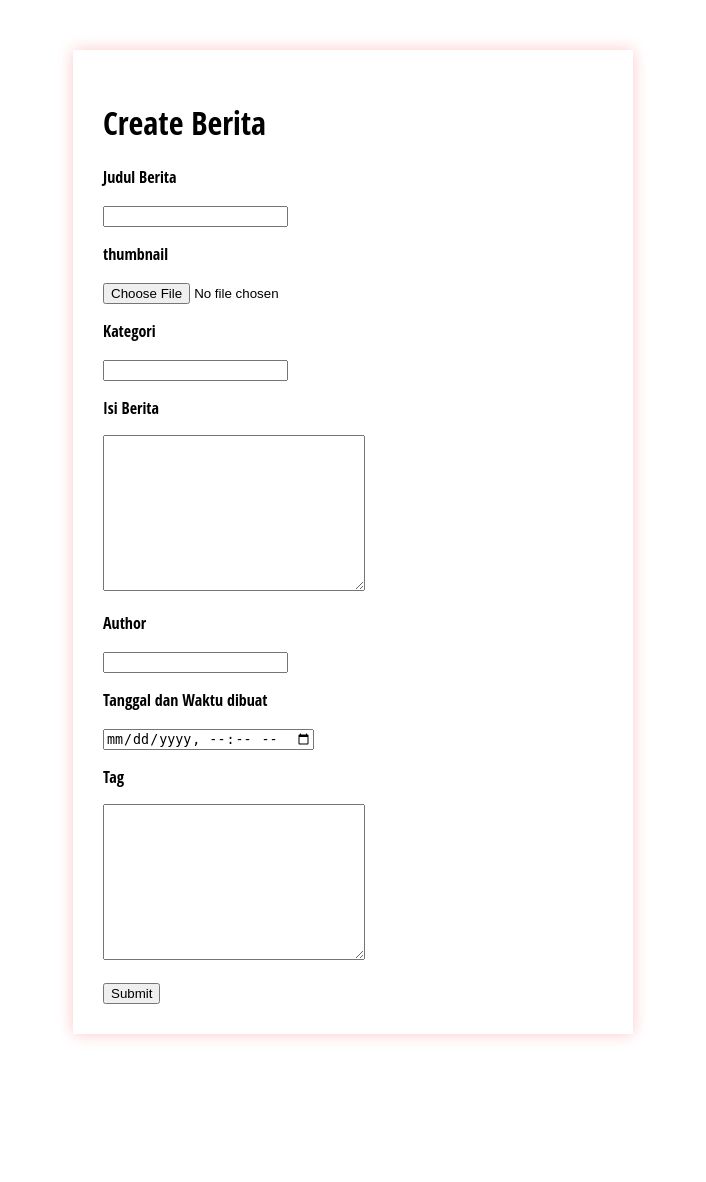
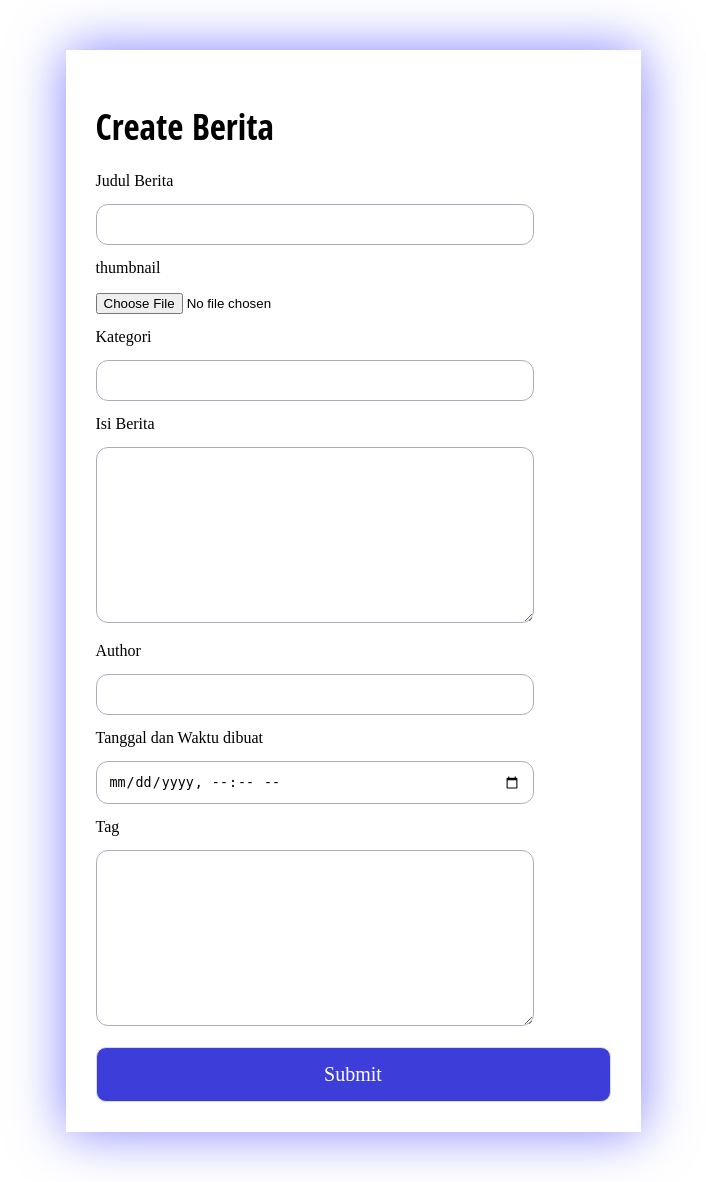
Before and after one commit to iniryan/HealthHeroes, a PHP site: page /page/formBerita.html in a window 1280 px wide. Shown: the whole page, without its empty margins (287-993 px from the left). Before the commit the page ends 1040 px from the top, so only its background shows below. Run offline with PHP 8.4, Linux system fonts and the light colour scheme.

Commit message:
edited by adam

```diff
--- a/assets/css/adamn.css
+++ b/assets/css/adamn.css
@@ -1,7 +1,59 @@
 body {
 	font-family: 'Open Sans Condensed', arial, sans;
-	width: 500px;
+	width: 575px;
+	margin: 50px auto;
+	background: white;
+	box-shadow: 0px 0px 50px rgba(9, 5, 255, 0.507);
+}
+.berita {
 	padding: 30px;
-	margin: 50px auto;
-	box-shadow: 0px 0px 15px rgba(240, 8, 8, 0.22);
+	color: black;
 }
+
+p {
+	font-size: 16px;
+	line-height: 14px;
+	font-family: poppins;
+	color: black;
+}
+
+input, textarea{
+	border-radius: 12px;
+	padding: 12px;
+	border: 1px solid #a8aeb9;
+	width: 80%;
+}
+
+input:focus, textarea:focus{
+	outline: none;
+    border: 3px solid #3B37FE;
+}
+.upload input {
+	width: fit-content;
+	border-radius: 0;
+	padding: 0;
+	border: 0;
+}
+.buton {
+	padding: 15px;
+    background-color: rgb(61, 61, 218);
+    color: white;
+    border: 1px solid #D6DCE8;
+    border-radius: 10px;
+    width: 100%;
+	font-size: 20px;
+	font-family:'Times New Roman', Times, serif
+
+}
+
+.buton:hover{
+	background-color: grey;
+	color: white;
+}
+input:hover, textarea:hover {
+	border: 3px solid #3B37FE;
+
+}
+.CB{
+	font-size: 35px;
+}
--- a/page/formBerita.html
+++ b/page/formBerita.html
@@ -9,12 +9,14 @@
 </head>
 <body>
     <div class="berita">
-        <h1>Create Berita</h1>
+        <h1 class="CB">Create Berita</h1>
         <form method="get" action="formBerita.html">
             <p>Judul Berita</p>
                 <input type="text" name="judulBerita" placeholder="" required="required" />
+                <div class="upload">
             <p>thumbnail</p>
                 <input type="file" name="thumbnail" placeholder="" required="required" />
+                </div>
             <p>Kategori</p>
                 <input type="text" name="kategori" placeholder="" required="required" />
             <p>Isi Berita</p>
@@ -26,7 +28,7 @@
             <p>Tag</p>
                 <textarea name="tag" id="tag" cols="30" rows="10"></textarea>
             <p></p>
-            <button type="submit">Submit</button>
+            <button type="submit" class="buton">Submit</button>
         </form>
 </body>
 </html>
```
